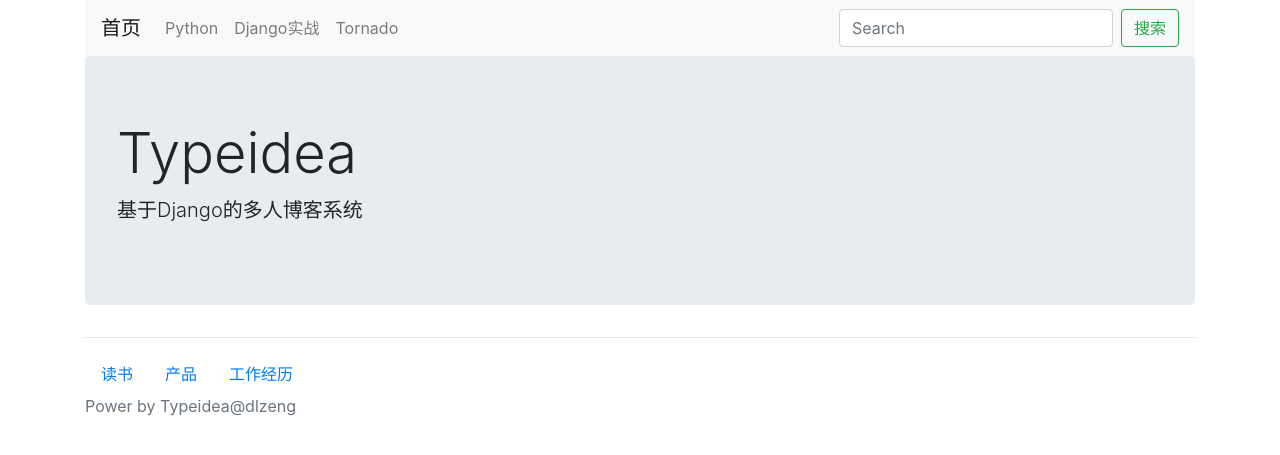
After one commit to HerryZeng/typeidea, a Django app: template templates/blog/blog.html in a window 1280 px wide. The commit adds this page. Shown: the top 455 px of the page. Run offline with Django 3.2, Linux system fonts and the light colour scheme; the template is opened without the code that fills it, so the values that code supplies are empty; some libraries are stand-ins or nearby versions.

Commit message:
第8章171页

```diff
--- /dev/null
+++ b/templates/blog/blog.html
@@ -0,0 +1,58 @@
+<!DOCTYPE html>
+<html lang="en">
+<head>
+    <meta charset="UTF-8">
+    <title>Typeide blog - by dlzeng</title>
+    <meta name="viewport" content="width=device-width,initial-scale=1.0">
+    <link href="https://cdn.bootcss.com/bootstrap/4.0.0/css/bootstrap.min.css" rel="stylesheet" media="screen">
+    <style>
+        .post {
+            margin-bottom: 5px;
+        }
+    </style>
+</head>
+<body>
+<div class="container head">
+    <nav class="navbar navbar-expand-lg navbar-light bg-light">
+        <a href="#" class="navbar-brand">首页</a>
+        <div class="collapse navbar-collapse" id="navbarSupportedContent">
+            <ul class="navbar-nav mr-auto">
+                <li class="nav-item">
+                    <a href="#" class="nav-link">Python</a>
+                </li>
+                <li class="nav-item">
+                    <a href="#" class="nav-link">Django实战</a>
+                </li>
+                <li class="nav-item">
+                    <a href="#" class="nav-link">Tornado</a>
+                </li>
+            </ul>
+            <form action="" class="form-inline my-lg-0">
+                <input type="search" class="form-control mr-sm-2" placeholder="Search" aria-label="Search">
+                <button class="btn btn-outline-success" type="submit">搜索</button>
+            </form>
+        </div>
+    </nav>
+    <div class="jumbotron">
+        <h1 class="display-4">Typeidea</h1>
+        <p class="lead">基于Django的多人博客系统</p>
+    </div>
+</div>
+<div class="container main">
+
+</div>
+<footer class="footer">
+    <div class="container">
+        <hr/>
+        <nav class="nav category">
+            <a href="#" class="nav-link">读书</a>
+            <a href="#" class="nav-link">产品</a>
+            <a href="#" class="nav-link">工作经历</a>
+        </nav>
+    </div>
+    <div class="container power">
+        <span class="text-muted">Power by Typeidea@dlzeng</span>
+    </div>
+</footer>
+</body>
+</html>
--- a/typeidea/urls.py
+++ b/typeidea/urls.py
@@ -18,12 +18,15 @@
 from .custom_site import custom_site
 from blog.views import post_list, post_detail
 from config.views import links
+from blog.views import (
+    IndexView, CategoryView, TagView, PostDetailView
+)
 
 urlpatterns = [
-    re_path(r'^$', post_list, name='index'),
-    re_path(r'^category/(?P<category_id>\d+)/$', post_list, name='category-list'),
-    re_path(r'^tag/(?P<tag_id>\d+)/$', post_list, name='tag-list'),
-    re_path(r'^post/(?P<post_id>\d+).html$', post_detail, name='post-detail'),
+    re_path(r'^$', IndexView.as_view(), name='index'),
+    re_path(r'^category/(?P<category_id>\d+)/$', CategoryView.as_view(), name='category-list'),
+    re_path(r'^tag/(?P<tag_id>\d+)/$', TagView.as_view(), name='tag-list'),
+    re_path(r'^post/(?P<post_id>\d+).html$', PostDetailView.as_view, name='post-detail'),
     re_path(r'links/$', links, name='links'),
     path('admin/', admin.site.urls, name='admin'),
     path('super_admin/', custom_site.urls, name='super_admin'),
```
Also changed, not shown: blog/views.py (+58 -0 lines), templates/blog/demo.html (added, +27 -0 lines), templates/blog/list.html (+11 -0 lines).
